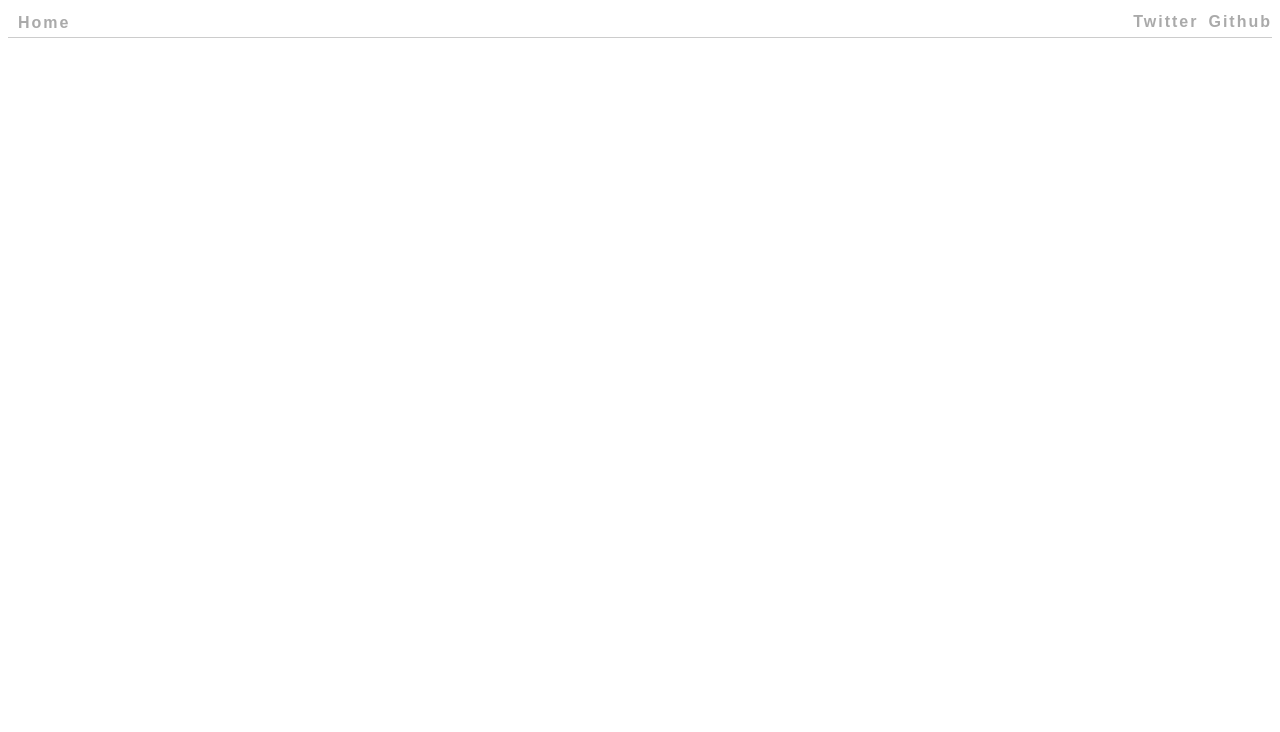
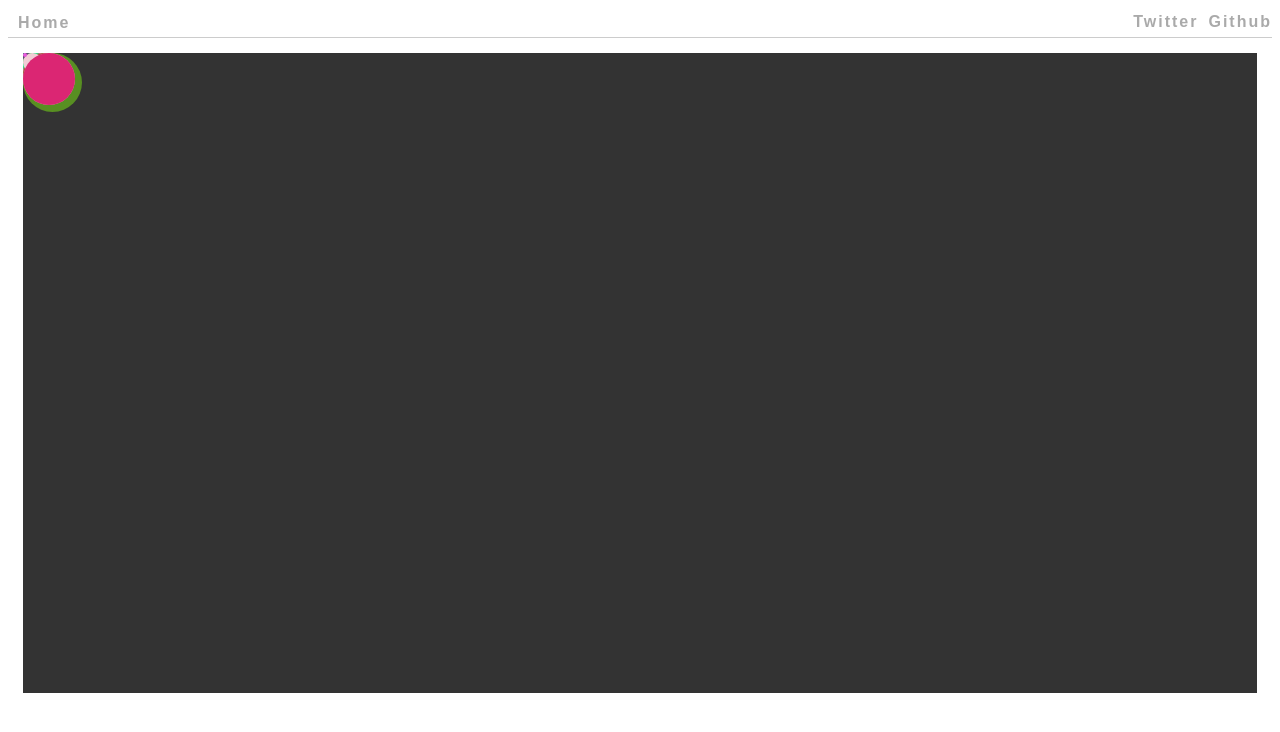
Before and after one commit to yeion7/websites, a website: page day16/index.html in a window 1280 px wide. Drawn offline with Linux system fonts and the light colour scheme.

Commit message:
day 16 resolved

```diff
--- a/day16/app.js
+++ b/day16/app.js
@@ -1,7 +1,64 @@
-function getHex() {
-  return Math.round(Math.random() * 16).toString(16);
-}
+document.addEventListener('DOMContentLoaded', function (event) {
+  var container = document.querySelector('.board');
 
-function getBackgroundRandom() {
-  return `#${getHex()}${getHex()}${getHex()}${getHex()}${getHex()}${getHex()}`;
-}
+  makeSpots(20);
+
+  var mouseX = 0;
+  var mouseY = 0;
+
+  container.addEventListener('mousemove', function (e) {
+    mouseX = e.pageX;
+    mouseY = e.pageY;
+  });
+
+  document.addEventListener('touchmove', function (e) {
+    e.preventDefault();
+
+    mouseX = e.pageX;
+    mouseY = e.pageY;
+  }, false);
+
+  for (var i = 0; i < 20; i++) {
+    moveDiv('#spot' + i, randomInt(8, 50));
+  }
+
+  function randomInt(min, max) {
+    return Math.floor(Math.random() * (max - min + 1) + min);
+  }
+
+  function randomColor() {
+    return '#' + Math.random().toString(16).slice(2, 8);
+  };
+
+  function makeSpots(num) {
+    var spots = [];
+    for (var i = 0; i < num; i++) {
+      spots[i] = '<div class="circle" id="spot' + i  + '"></div>';
+    }
+
+    container.innerHTML = spots.join('\n');
+
+    for (var i = 0; i < num; i++) {
+      var size = randomInt(3, 65);
+      var color = randomColor();
+      let spot = document.querySelector('#spot' + i);
+      spot.style.background = color;
+      spot.style.width = size + 'px';
+      spot.style.height = size + 'px';
+    }
+  };
+
+  function moveDiv(elm, speed) {
+    var xp = 0;
+    var yp = 0;
+    var loop = setInterval(function () {
+      xp += (mouseX - xp) / speed;
+      yp += (mouseY - yp) / speed;
+
+      let spo = document.querySelector(elm);
+      spo.style.left = xp + 'px';
+      spo.style.top = yp + 'px';
+
+    }, 30);
+  };
+});
--- a/day16/index.html
+++ b/day16/index.html
@@ -21,7 +21,6 @@
 
   <main class="app">
     <div class="board">
-      <div class="circle"></div>
     </div>
   </main>
 
--- a/day16/styles.styl
+++ b/day16/styles.styl
@@ -48,3 +48,14 @@ header
   min-height: 300px
   padding: 15px
   width: 100%
+
+.board
+  width: 100%
+  height: 80vh
+  background: #333
+  position: relative
+  overflow: hidden
+
+div[id*='spot']
+  position: absolute
+  border-radius: 50%;
```
Also changed, not shown: day16/styles.css, 1 other file.
